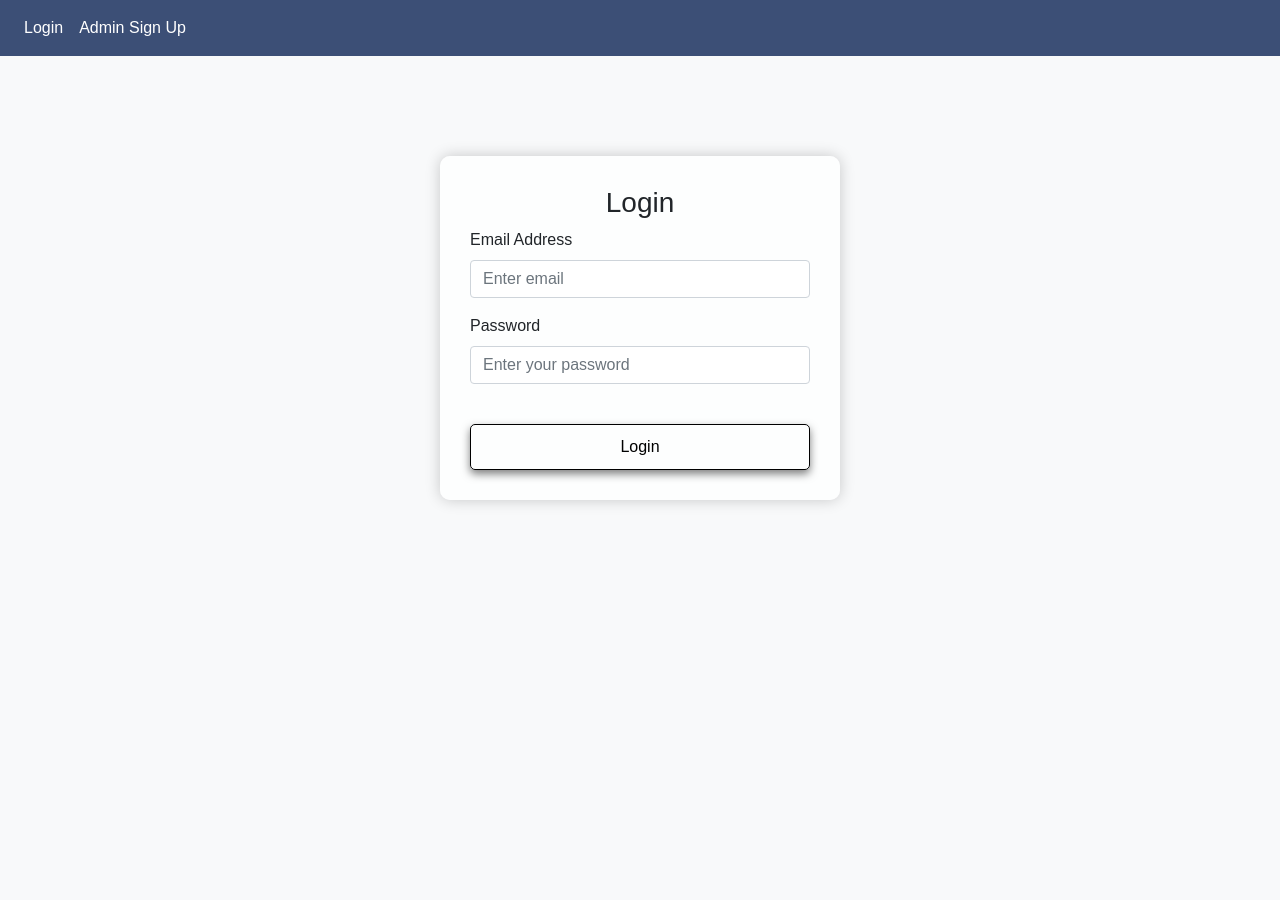
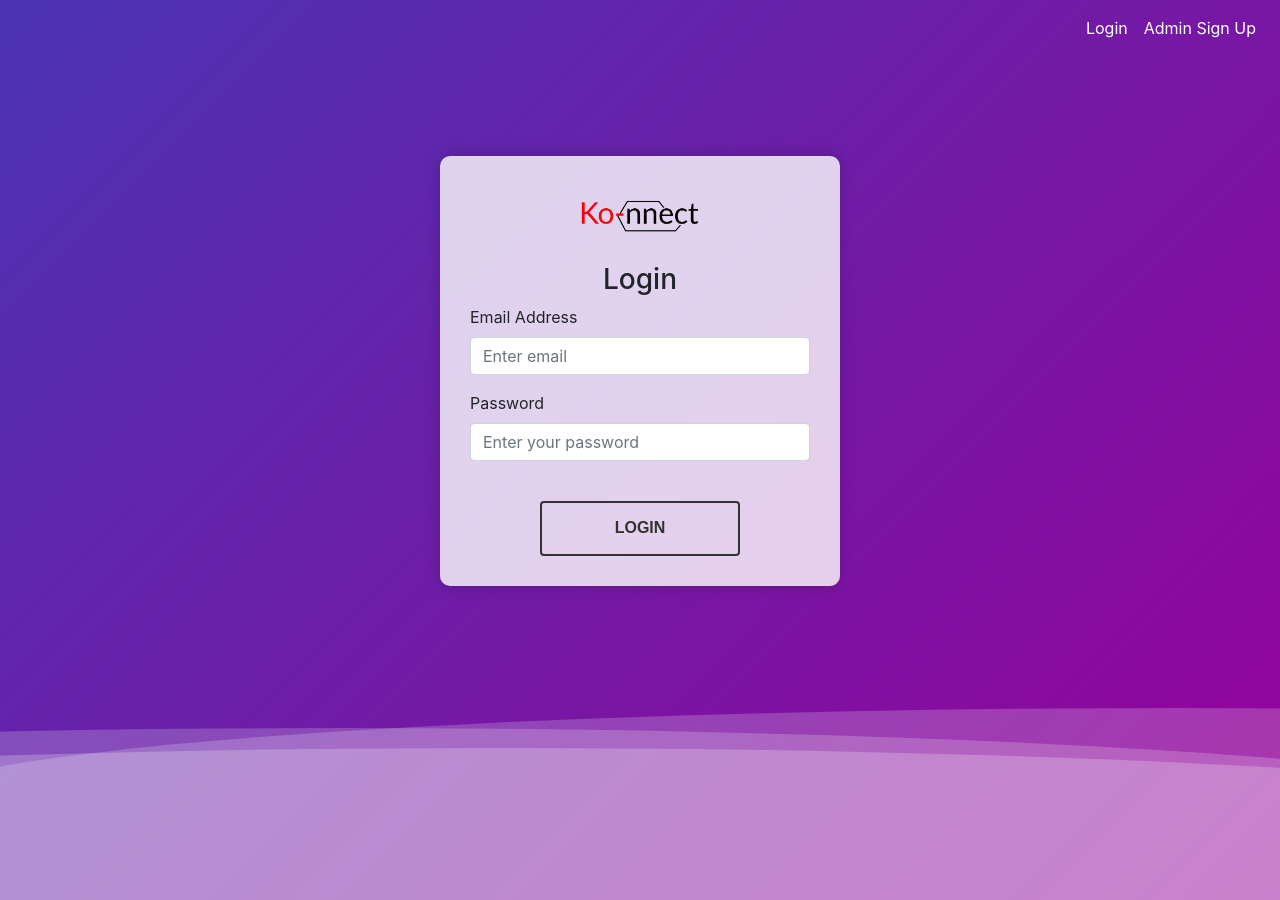
Before and after one commit to soto2571/Ko-nnect, a Flask app: page /auth/login in a window 1280 px wide. Run offline with Flask 3, Linux system fonts and the light colour scheme; some libraries are stand-ins or nearby versions.

Commit message:
cambios login

```diff
--- a/website/templates/base.html
+++ b/website/templates/base.html
@@ -3,6 +3,7 @@
     <head>
         <meta charset="utf-8" />
         <meta name="viewport" content="width=device-width, initial-scale=1" />
+
         <link
             rel="stylesheet"
             href="https://stackpath.bootstrapcdn.com/bootstrap/4.4.1/css/bootstrap.min.css"
@@ -14,58 +15,111 @@
             href="https://stackpath.bootstrapcdn.com/font-awesome/4.7.0/css/font-awesome.min.css"
             crossorigin="anonymous"
         />
+        <!-- Google Fonts -->
         <link href="https://fonts.googleapis.com/css2?family=Poppins:wght@300;400;500;600&display=swap" rel="stylesheet">
 
         <title>{% block title %}Home{% endblock %}</title>
 
         <!-- Custom Styles -->
         <style>
-            /* Global Styles */
+            /* Body background gradient with waves */
             body {
-                background-color: #f8f9fa; /* Light background */
-                font-family: 'Arial', sans-serif; /* Clean font */
+                margin: auto;
+                font-family: -apple-system, BlinkMacSystemFont, sans-serif;
+                overflow: auto;
+                background: linear-gradient(315deg, #990099 0%, #0066CC 50%, #FF3333 100%);
+                animation: gradient 15s ease infinite;
+                background-size: 400% 400%;
+                background-attachment: fixed;
+                position: relative;
+                z-index: 0;  /* Ensures the body content is above the wave background */
             }
 
-            /* Navbar Styling */
-            .navbar {
-                background-color: #3c4f76; /* Custom navbar color */
+            @keyframes gradient {
+                0% { background-position: 0% 0%; }
+                50% { background-position: 100% 100%; }
+                100% { background-position: 0% 0%; }
             }
 
-            /* Custom Button Styling */
-            .custom-button {
-                background-color: transparent;
-                color: #3c4f76;
-                border: 1px solid #3c4f76;
-                box-shadow: 0 4px 8px rgba(0, 0, 0, 0.1);
-                border-radius: 5px;
-                padding: 10px 20px;
-                transition: background-color 0.3s, color 0.3s;
+            /* Wave styling */
+            .wave {
+                background: rgb(255 255 255 / 25%);
+                border-radius: 1000% 1000% 0 0;
+                position: fixed;
+                width: 200%;
+                height: 12em;
+                animation: wave 10s -3s linear infinite;
+                transform: translate3d(0, 0, 0);
+                opacity: 0.8;
+                bottom: 0;
+                left: 0;
+                z-index: -1;  /* Ensures the wave stays behind the content */
             }
 
-            .custom-button:hover {
-                background-color: #3c4f76;
-                color: #ffffff;
+            .wave:nth-of-type(2) {
+                bottom: -1.25em;
+                animation: wave 18s linear reverse infinite;
+                opacity: 0.8;
             }
 
-            /* Container Padding */
-            .container {
-                margin-top: 50px;
+            .wave:nth-of-type(3) {
+                bottom: -2.5em;
+                animation: wave 20s -1s reverse infinite;
+                opacity: 0.9;
             }
 
-            /* Responsive Media Queries */
-            @media (max-width: 768px) {
-                .navbar {
-                    background-color: #5c7699; /* Slightly lighter for small screens */
-                }
+            @keyframes wave {
+                2% { transform: translateX(1); }
+                25% { transform: translateX(-25%); }
+                50% { transform: translateX(-50%); }
+                75% { transform: translateX(-25%); }
+                100% { transform: translateX(1); }
+            }
 
-                .custom-button {
-                    width: 100%; /* Full width buttons on small screens */
-                }
+            /* Button styles */
+            .btn {
+                font-family: Arial, Helvetica, sans-serif;
+                text-transform: uppercase;
+            }
+
+            .btn-rect-to-round {
+                height: 55px;
+                width: 200px;
+                font-size: 16px;
+                font-weight: 600;
+                background: transparent;
+                cursor: pointer;
+                transition: 0.5s ease-in;
+                z-index: 10;  /* Ensures the button stays above the waves */
+                position: relative;
+            }
+
+            .btn-rect-to-round:hover {
+                border-radius: 60px;
+                color: rgb(255, 255, 255) !important;
+            }
+
+            .btn-rect-to-round--black {
+                border: 2px solid rgb(51, 51, 51);
+                color: rgb(51, 51, 51) !important;
+            }
+
+            .btn-rect-to-round--black:hover {
+                border-color: rgb(51, 51, 51);
+                background: rgb(51, 51, 51);
             }
         </style>
     </head>
 
     <body>
+        <!-- Wave Divs -->
+        <div>
+            <div class="wave"></div>
+            <div class="wave"></div>
+            <div class="wave"></div>
+        </div>
+
+        <!-- Navbar -->
         <nav class="navbar navbar-expand-lg">
             <button
                 class="navbar-toggler"
@@ -75,7 +129,7 @@
                 <span class="navbar-toggler-icon"></span>
             </button>
             <div class="collapse navbar-collapse" id="navbar">
-                <div class="navbar-nav">
+                <div class="navbar-nav ml-auto">
                     {% if g.user.is_authenticated %}
                         <a class="nav-item nav-link text-white" id="home" href="{{ url_for('views.home')}}">Home</a>
                         <a class="nav-item nav-link text-white" id="logout" href="{{ url_for('auth.logout')}}">Logout</a>
@@ -87,26 +141,27 @@
             </div>
         </nav>
 
+        <!-- Content Block -->
         <div class="container">
             {% block content %}
             {% endblock %}
         </div>
 
-        <!-- Scripts -->
+        <!-- Bootstrap JS and Other Scripts -->
         <script
             src="https://code.jquery.com/jquery-3.2.1.slim.min.js"
             integrity="sha384-KJ3o2DKtIkvYIK3UENzmM7KCkRr/rE9/Qpg6aAZGJwFDMVNA/GpGFF93hXpG5KkN"
-            crossorigin="anonymous">
-        </script>
+            crossorigin="anonymous"
+        ></script>
         <script
             src="https://cdnjs.cloudflare.com/ajax/libs/popper.js/1.12.9/umd/popper.min.js"
             integrity="sha384-ApNbgh9B+Y1QKtv3Rn7W3mgPxhU9K/ScQsAP7hUibX39j7fakFPskvXusvfa0b4Q"
-            crossorigin="anonymous">
-        </script>
+            crossorigin="anonymous"
+        ></script>
         <script
             src="https://maxcdn.bootstrapcdn.com/bootstrap/4.0.0/js/bootstrap.min.js"
             integrity="sha384-JZR6Spejh4U02d8jOt6vLEHfe/JQGiRRSQQxSfFWpi1MquVdAyjUar5+76PVCmYl"
-            crossorigin="anonymous">
-        </script>
+            crossorigin="anonymous"
+        ></script>
     </body>
 </html>
--- a/website/templates/login.html
+++ b/website/templates/login.html
@@ -5,6 +5,9 @@
 {% block content %}
 <div class="container">
     <div class="login-container">
+        <div class="text-center">
+            <img src="{{ url_for('static', filename='images/Ko-nnect.png') }}" alt="Logo" class="login-logo">
+        </div>
         <form method="POST">
             <h3 align="center">Login</h3>
             <div class="form-group">
@@ -17,7 +20,7 @@
             </div>
             <br />
             <div class="text-center">
-                <button type="submit" class="custom-button w-100">Login</button>
+                <button type="submit" class="btn btn-rect-to-round btn-rect-to-round--black">Login</button>
             </div>
         </form>
     </div>
@@ -33,12 +36,48 @@
         box-shadow: 0px 0px 15px rgba(0, 0, 0, 0.2); /* Shadow effect */
     }
 
-    .custom-button {
-        background-color: transparent;
-        color: rgb(0, 0, 0);
-        border: 1px solid rgb(0, 0, 0);
-        box-shadow: 0 4px 8px rgba(0, 0, 0, 0.5); /* Dark shadow */
-        border-radius: 5px;
+    .login-logo {
+        width: 150px; /* Adjust width to fit your layout */
+        margin-bottom: 20px;
+    }
+
+    .btn {
+        font-family: Arial, Helvetica, sans-serif;
+        text-transform: uppercase;
+    }
+
+    /* Button hover effect (if needed for additional elements inside the button) */
+    .btn:hover .btn-slide-show-text1 {
+        margin-left: 65px;
+    }
+
+    /* Rounded button styles */
+    .btn-rect-to-round {
+        height: 55px;
+        width: 200px;
+        font-size: 16px;
+        font-weight: 600;
+        background: transparent;
+        cursor: pointer;
+        transition: 0.5s ease-in;
+    }
+
+    /* Hover effect for rounded button */
+    .btn-rect-to-round:hover {
+        border-radius: 60px;
+        color: rgb(255, 255, 255) !important;
+    }
+
+    /* Specific black button style */
+    .btn-rect-to-round--black {
+        border: 2px solid rgb(51, 51, 51);
+        color: rgb(51, 51, 51) !important;
+    }
+
+    /* Black button hover effect */
+    .btn-rect-to-round--black:hover {
+        border-color: rgb(51, 51, 51);
+        background: rgb(51, 51, 51);
     }
 </style>
 {% endblock %}
```
Also changed, not shown: website/static/images/Ko-nnect.png (added).
